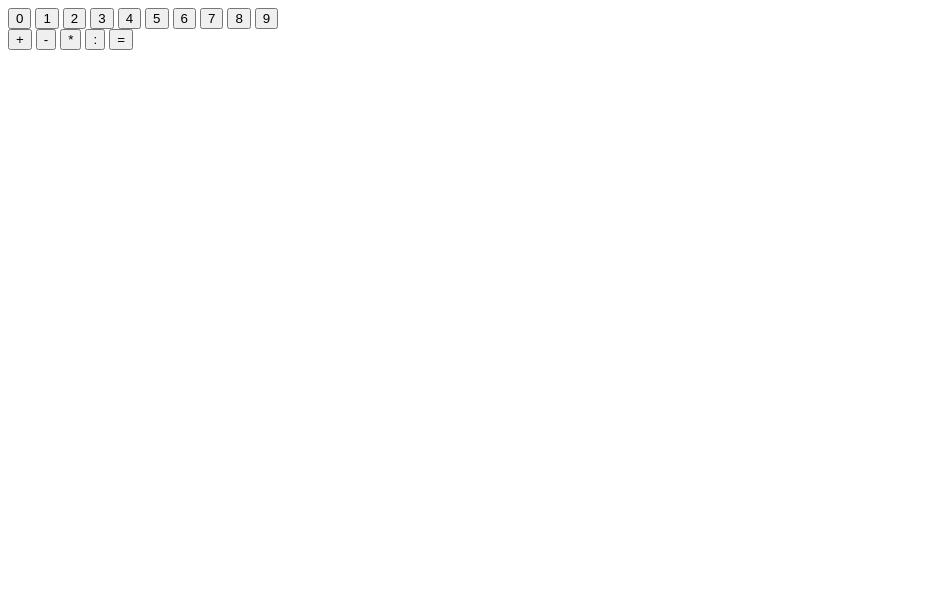
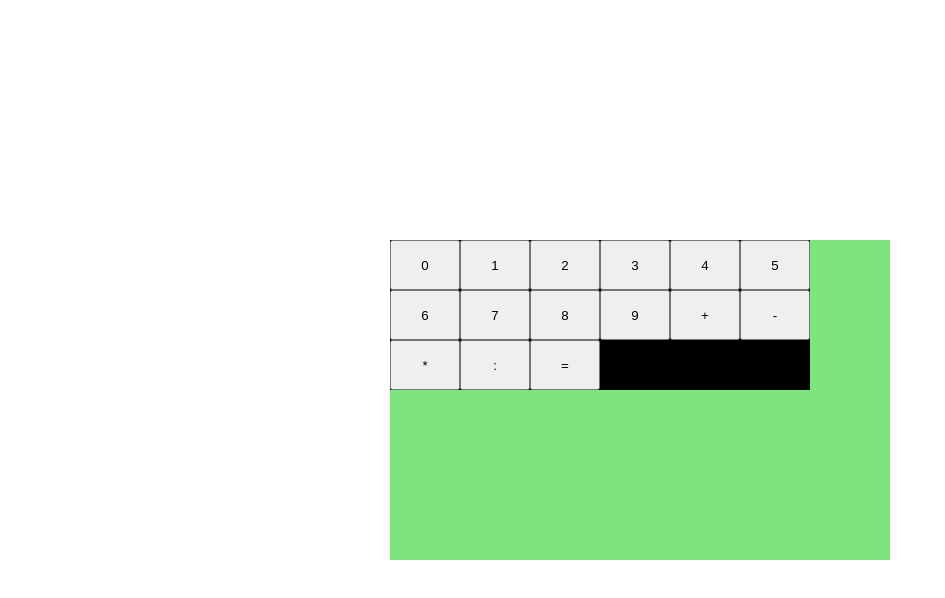
Before and after one commit to giorgialavidze/calculator, a plain HTML site: page index.html in a window 1280 px wide. Shown: the whole page, without its empty margins (0-945 px from the left). Drawn offline with Linux system fonts and the light colour scheme.

Commit message:
updated html structure and added  some css

```diff
--- a/index.html
+++ b/index.html
@@ -14,7 +14,7 @@
 
         </div>
         <div class="keyboard">
-            <div class="numbers">
+
                 <button class="key">0</button>
                 <button class="key">1</button>
                 <button class="key">2</button>
@@ -25,14 +25,12 @@
                 <button class="key">7</button>
                 <button class="key">8</button>
                 <button class="key">9</button>
-            </div>
-            <div class="operators">
-                <button class="operator">+</button>
-                <button class="operator">-</button>
-                <button class="operator">*</button>
-                <button class="operator">:</button>
-                <button class="operator">=</button>
-            </div>
+                <button class="key operator">+</button>
+                <button class="key operator">-</button>
+                <button class="key operator">*</button>
+                <button class="key operator">:</button>
+                <button class="key operator">=</button>
+
         </div>
     </main>
     <script src="/index.js"></script>
--- a/style.css
+++ b/style.css
@@ -0,0 +1,31 @@
+* {
+    margin: 0;
+    padding: 0;
+}
+
+body{
+    display: flex;
+    justify-content: center;
+    align-items: center;
+    width: 100vw;
+    height: 100vh;
+}
+
+.calculator{
+    display: flex;
+    width: 500px;
+    height: 320px;
+    background-color: rgb(126, 228, 126);
+}
+
+.key{
+   width: 70px;
+   height: 50px;
+}
+.keyboard{
+    display: grid;
+    grid-template-columns: 1fr 1fr 1fr 1fr 1fr 1fr;
+    background-color: black;
+    height: 150px;
+
+}
```
